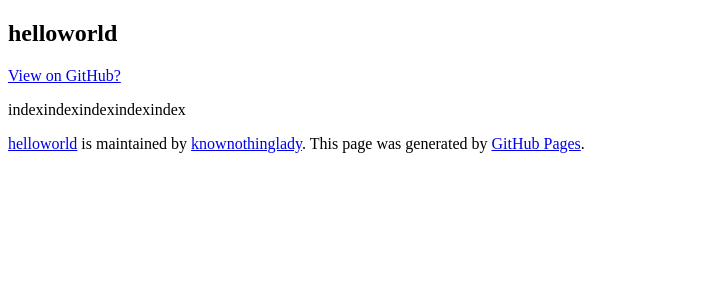
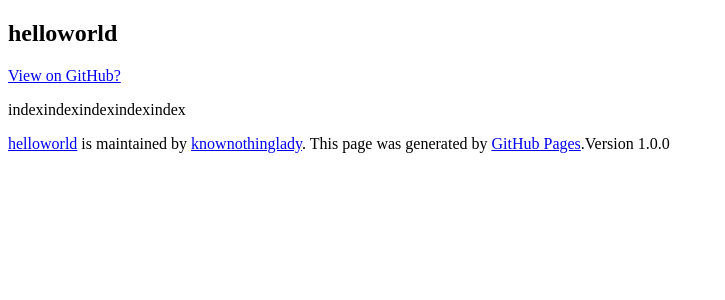
Before and after one commit to knownothinglady/helloworld, a Jekyll site: the page built from index.md, in a window 1280 px wide. Shown: the top 300 px of the page, without its empty margins (0-725 px from the left). Built offline with Jekyll 4.4.1, drawn with Linux system fonts in a browser that asks for light colours; our own code applies the rules of GitHub Pages for plain Markdown files; the repository's description, which GitHub fills in, is left out.

Commit message:
Update default.html

```diff
--- a/_layouts/default.html
+++ b/_layouts/default.html
@@ -35,7 +35,7 @@
         {% if site.github.is_project_page %}
           <span class="site-footer-owner"><a href="{{ site.github.repository_url }}">{{ site.github.repository_name }}</a> is maintained by <a href="{{ site.github.owner_url }}">{{ site.github.owner_name }}</a>.</span>
         {% endif %}
-        <span class="site-footer-credits">This page was generated by <a href="https://pages.github.com">GitHub Pages</a>.</span>
+        <span class="site-footer-credits">This page was generated by <a href="https://pages.github.com">GitHub Pages</a>.Version 1.0.0</span>
       </footer>
     </section>
 
```
